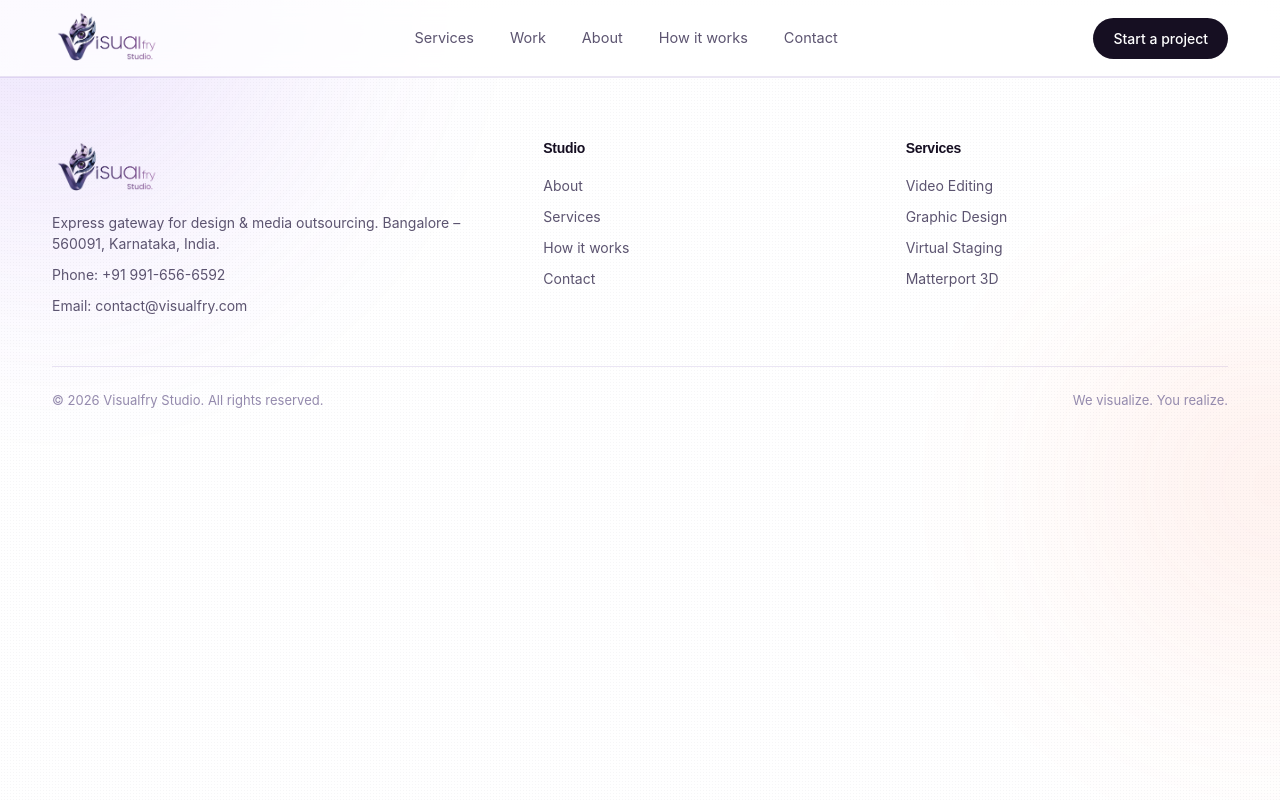
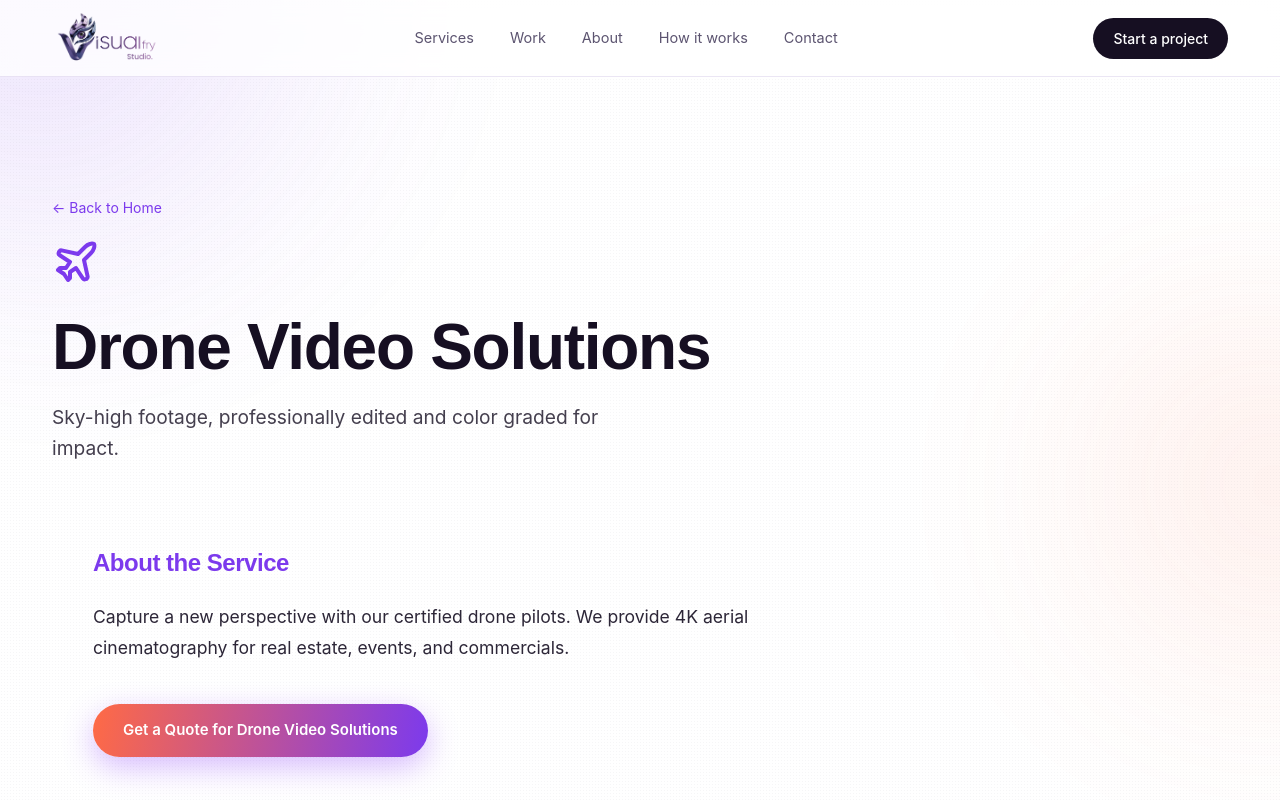
Before and after one commit to Madhan7475/visualfry-website, a React (Vite) app in the folder visualfry-studio-react/: page /services/drone-video in a window 1280 px wide. Shown: the top 800 px of the page. Built offline with nearby package versions, Linux system fonts and the light colour scheme.

Commit message:
Feat: add separate detail pages for all services

```diff
--- a/visualfry-studio-react/src/App.jsx
+++ b/visualfry-studio-react/src/App.jsx
@@ -6,6 +6,7 @@ import Footer from './components/Footer';
 import { WorkProvider } from './context/WorkContext';
 import Home from './pages/Home';
 import WorkPage from './pages/WorkPage';
+import ServiceDetail from './pages/ServiceDetail';
 import AdminPanel from './pages/AdminPanel';
 import AdminAuth from './pages/AdminAuth';
 import './index.css';
@@ -54,6 +55,7 @@ function App() {
           <Routes>
             <Route path="/" element={<Home />} />
             <Route path="/work" element={<WorkPage />} />
+            <Route path="/services/:serviceId" element={<ServiceDetail />} />
             <Route
               path="/admin"
               element={
--- a/visualfry-studio-react/src/components/Services.jsx
+++ b/visualfry-studio-react/src/components/Services.jsx
@@ -1,60 +1,6 @@
 import React from 'react';
-import {
-  Film, Clapperboard, Sparkles, Plane, Image, Palette,
-  BarChart3, Home, Armchair, Box, Smartphone, Globe, Mic
-} from 'lucide-react';
-
-const ICON_MAP = {
-  film: Film,
-  clapperboard: Clapperboard,
-  sparkles: Sparkles,
-  plane: Plane,
-  image: Image,
-  palette: Palette,
-  'bar-chart-3': BarChart3,
-  home: Home,
-  armchair: Armchair,
-  box: Box,
-  smartphone: Smartphone,
-  globe: Globe,
-  mic: Mic,
-};
-
-const SERVICES_DATA = [
-  {
-    category: "Motion & Film",
-    services: [
-      { num: "01", title: "Video Editing", desc: "The craft that turns raw footage into something that actually moves people.", icon: "film" },
-      { num: "02", title: "Motion Graphics", desc: "Your ideas, animated into graphics with a professional voice behind them.", icon: "clapperboard" },
-      { num: "03", title: "Visual Effects", desc: "If you can dream the shot, our team can build it, frame by frame.", icon: "sparkles" },
-      { num: "04", title: "Drone Video Solutions", desc: "Sky-high footage, professionally edited and color graded for impact.", icon: "plane" },
-    ]
-  },
-  {
-    category: "Photography & Design",
-    services: [
-      { num: "05", title: "Photo Editing", desc: "The shutter is only step one — the edit is where the image is really made.", icon: "image" },
-      { num: "06", title: "Graphic Design", desc: "Design isn't what you see, it's what you make everyone else see.", icon: "palette" },
-      { num: "07", title: "Info Graphics", desc: "Data that reads like a story — because people feel what they can see.", icon: "bar-chart-3" },
-    ]
-  },
-  {
-    category: "Real Estate & Spaces",
-    services: [
-      { num: "08", title: "Real Estate Video Editing", desc: "Polished property films built to move listings faster.", icon: "home" },
-      { num: "09", title: "Virtual Staging", desc: "Buyers can't picture what isn't there — we furnish empty rooms virtually.", icon: "armchair" },
-      { num: "10", title: "Matterport 3D", desc: "Turn any property into an interactive, walkable 3D space.", icon: "box" },
-    ]
-  },
-  {
-    category: "Content & Social",
-    services: [
-      { num: "11", title: "Social Media Video Editing", desc: "Scroll-stopping edits built to grow followers and engagement.", icon: "smartphone" },
-      { num: "12", title: "Travel Video Editing", desc: "Your best adventures, cut together with a cinematic touch.", icon: "globe" },
-      { num: "13", title: "Podcast Editing", desc: "Clean, noise-free audio so the right words land at the right time.", icon: "mic" },
-    ]
-  }
-];
+import { Link } from 'react-router-dom';
+import { SERVICES_DATA, ICON_MAP } from '../data/services';
 
 const Services = () => {
   return (
@@ -73,12 +19,12 @@ const Services = () => {
               {cat.services.map((service, sIdx) => {
                 const IconComponent = ICON_MAP[service.icon];
                 return (
-                  <div key={sIdx} className="service-card">
+                  <Link to={`/services/${service.id}`} className="service-card" style={{ textDecoration: 'none', color: 'inherit' }}>
                     <span className="num">{service.num}</span>
                     {IconComponent && <IconComponent size={24} style={{ display: 'block', marginBottom: '14px', color: 'var(--violet)' }} />}
                     <h3>{service.title}</h3>
                     <p>{service.desc}</p>
-                  </div>
+                  </Link>
                 );
               })}
             </div>
--- /dev/null
+++ b/visualfry-studio-react/src/data/services.js
@@ -0,0 +1,56 @@
+import {
+  Film, Clapperboard, Sparkles, Plane, Image, Palette,
+  BarChart3, Home, Armchair, Box, Smartphone, Globe, Mic
+} from 'lucide-react';
+
+export const ICON_MAP = {
+  film: Film,
+  clapperboard: Clapperboard,
+  sparkles: Sparkles,
+  plane: Plane,
+  image: Image,
+  palette: Palette,
+  'bar-chart-3': BarChart3,
+  home: Home,
+  armchair: Armchair,
+  box: Box,
+  smartphone: Smartphone,
+  globe: Globe,
+  mic: Mic,
+};
+
+export const SERVICES_DATA = [
+  {
+    category: "Motion & Film",
+    services: [
+      { id: "video-editing", num: "01", title: "Video Editing", desc: "The craft that turns raw footage into something that actually moves people.", icon: "film", content: "We provide industry-standard video editing that focuses on pacing, storytelling, and emotional impact. From rough cuts to final polish, we ensure your message is delivered clearly." },
+      { id: "motion-graphics", num: "02", title: "Motion Graphics", desc: "Your ideas, animated into graphics with a professional voice behind them.", icon: "clapperboard", content: "Elevate your brand with high-end 2D and 3D animations. We specialize in explainer videos, logo animations, and dynamic social content." },
+      { id: "visual-effects", num: "03", title: "Visual Effects", desc: "If you can dream the shot, our team can build it, frame by frame.", icon: "sparkles", content: "From seamless compositing to complex CGI, our VFX workflow adds a layer of cinematic magic to any production." },
+      { id: "drone-video", num: "04", title: "Drone Video Solutions", desc: "Sky-high footage, professionally edited and color graded for impact.", icon: "plane", content: "Capture a new perspective with our certified drone pilots. We provide 4K aerial cinematography for real estate, events, and commercials." },
+    ]
+  },
+  {
+    category: "Photography & Design",
+    services: [
+      { id: "photo-editing", num: "05", title: "Photo Editing", desc: "The shutter is only step one — the edit is where the image is really made.", icon: "image", content: "Advanced color grading, retouching, and manipulation to make your images stand out. We ensure every pixel serves a purpose." },
+      { id: "graphic-design", num: "06", title: "Graphic Design", desc: "Design isn't what you see, it's what you make everyone else see.", icon: "palette", content: "Visual identities that last. We create logos, brand guidelines, and marketing materials that communicate your brand's essence." },
+      { id: "info-graphics", num: "07", title: "Info Graphics", desc: "Data that reads like a story — because people feel what they can see.", icon: "bar-chart-3", content: "Transform complex data into intuitive visual stories. We make information accessible and engaging through strategic design." },
+    ]
+  },
+  {
+    category: "Real Estate & Spaces",
+    services: [
+      { id: "real-estate-editing", num: "08", title: "Real Estate Video Editing", desc: "Polished property films built to move listings faster.", icon: "home", content: "High-conversion property tours. We focus on flow, lighting, and highlight reels that make buyers fall in love with the space." },
+      { id: "virtual-staging", num: "09", title: "Virtual Staging", desc: "Buyers can't picture what isn't there — we furnish empty rooms virtually.", icon: "armchair", content: "Cost-effective room furnishing. We add modern, photorealistic furniture to empty spaces to help buyers visualize the potential." },
+      { id: "matterport-3d", num: "10", title: "Matterport 3D", desc: "Turn any property into an interactive, walkable 3D space.", icon: "box", content: "The gold standard in virtual tours. We create a complete digital twin of your property for a truly immersive experience." },
+    ]
+  },
+  {
+    category: "Content & Social",
+    services: [
+      { id: "social-media-editing", num: "11", title: "Social Media Video Editing", desc: "Scroll-stopping edits built to grow followers and engagement.", icon: "smartphone", content: "Optimized for TikTok, Reels, and Shorts. We use fast-paced cuts, captions, and trends to keep your audience watching." },
+      { id: "travel-editing", num: "12", title: "Travel Video Editing", desc: "Your best adventures, cut together with a cinematic touch.", icon: "globe", content: "Turning raw travel footage into cinematic journeys. We focus on atmosphere, music synchronization, and storytelling." },
+      { id: "podcast-editing", num: "13", title: "Podcast Editing", desc: "Clean, noise-free audio so the right words land at the right time.", icon: "mic", content: "Professional audio cleanup and editing. We remove fillers, noise, and dead air to create a polished listening experience." },
+    ]
+  }
+];
--- /dev/null
+++ b/visualfry-studio-react/src/pages/ServiceDetail.jsx
@@ -0,0 +1,65 @@
+import React from 'react';
+import { useParams, Link } from 'react-router-dom';
+import { SERVICES_DATA, ICON_MAP } from '../data/services';
+
+const ServiceDetail = () => {
+  const { serviceId } = useParams();
+
+  // Find the service in the nested data structure
+  let service = null;
+  for (const cat of SERVICES_DATA) {
+    const found = cat.services.find(s => s.id === serviceId);
+    if (found) {
+      service = found;
+      break;
+    }
+  }
+
+  if (!service) {
+    return (
+      <div style={{ padding: '100px 20px', textAlign: 'center' }}>
+        <h1>Service Not Found</h1>
+        <Link to="/" className="btn-primary" style={{ textDecoration: 'none', display: 'inline-block', marginTop: '20px' }}>
+          Return Home
+        </Link>
+      </div>
+    );
+  }
+
+  const IconComponent = ICON_MAP[service.icon];
+
+  return (
+    <div className="page-layout" style={{ padding: '120px 20px 60px' }}>
+      <div className="wrap">
+        <Link to="/" style={{ textDecoration: 'none', color: 'var(--violet)', fontSize: '14px', marginBottom: '20px', display: 'block' }}>
+          ← Back to Home
+        </Link>
+
+        <div className="service-detail-header reveal" style={{ marginBottom: '40px' }}>
+          {IconComponent && <IconComponent size={48} style={{ color: 'var(--violet)', marginBottom: '20px' }} />}
+          <h1 style={{ fontSize: 'clamp(2.5rem, 8vw, 4rem)', lineHeight: '1.1', marginBottom: '20px' }}>{service.title}</h1>
+          <p style={{ fontSize: '1.2rem', opacity: 0.8, maxWidth: '600px', lineHeight: '1.6' }}>{service.desc}</p>
+        </div>
+
+        <div className="service-content reveal" style={{
+          backgroundColor: 'rgba(255,255,255,0.03)',
+          padding: '40px',
+          borderRadius: '24px',
+          border: '1px solid rgba(255,255,255,0.1)',
+          maxWidth: '800px'
+        }}>
+          <h2 style={{ marginBottom: '20px', color: 'var(--violet)' }}>About the Service</h2>
+          <p style={{ fontSize: '1.1rem', lineHeight: '1.8', opacity: 0.9 }}>{service.content}</p>
+
+          <div style={{ marginTop: '40px' }}>
+            <a href="#contact" className="btn-primary" style={{ textDecoration: 'none', display: 'inline-block' }}>
+              Get a Quote for {service.title}
+            </a>
+          </div>
+        </div>
+      </div>
+    </div>
+  );
+};
+
+export default ServiceDetail;
```
